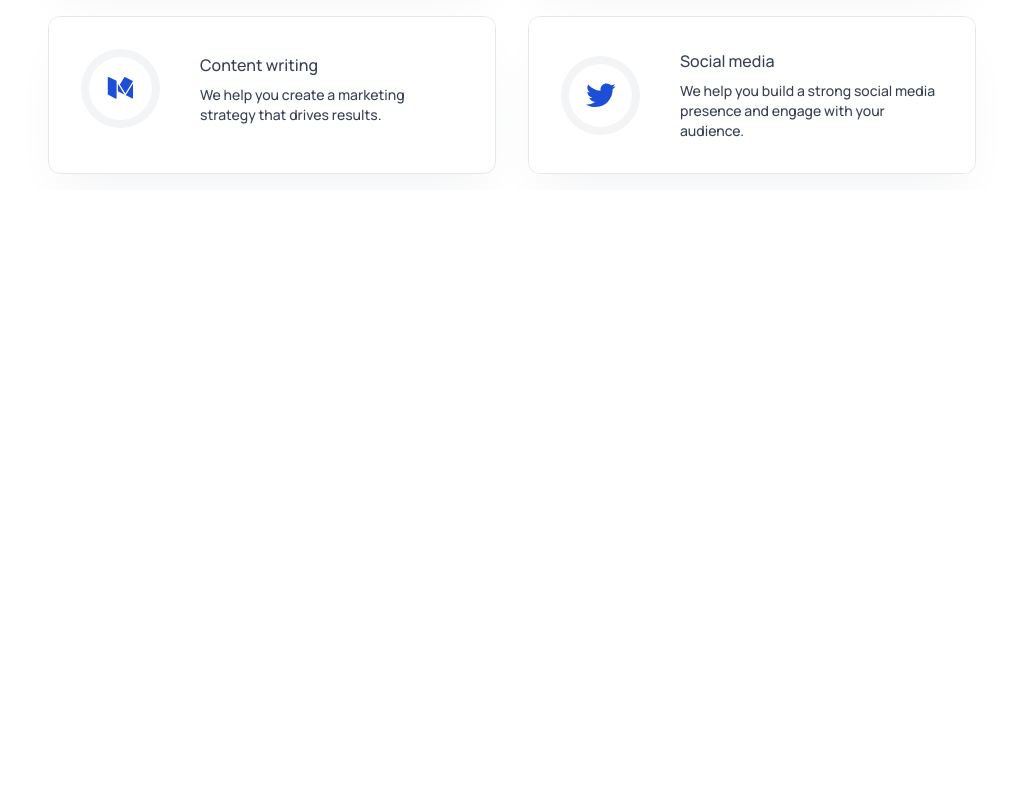
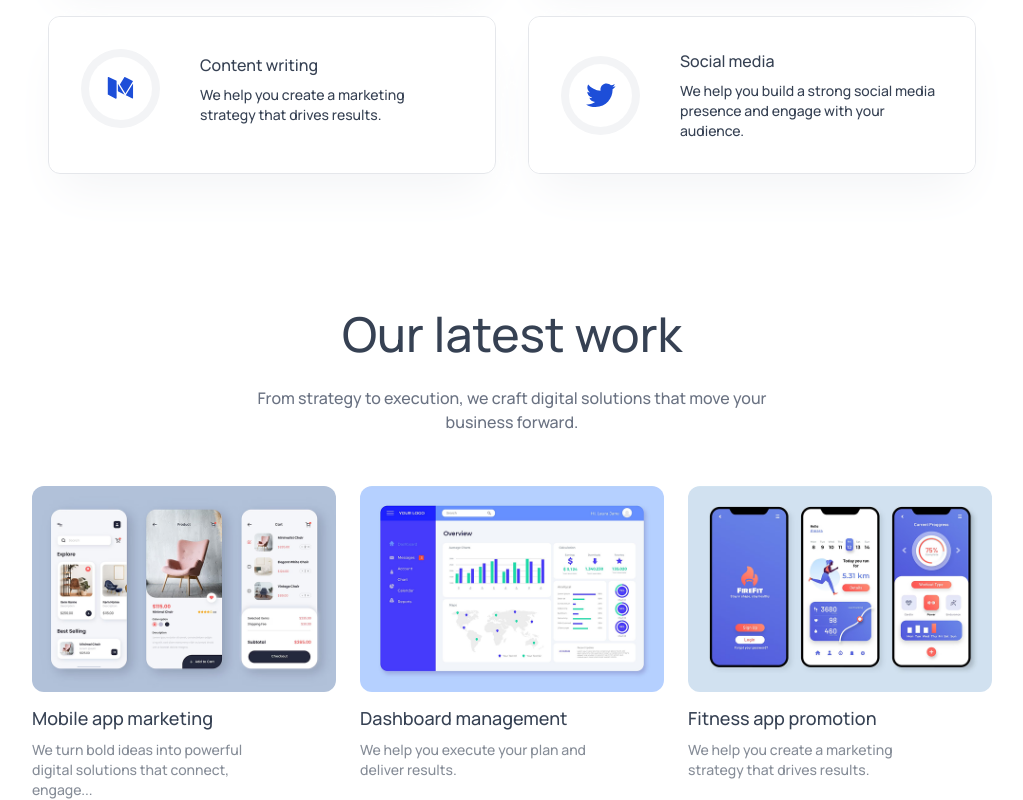
Before and after one commit to imesh1224/Agency-AI, a React (Vite) app: page / in a window 1280 px wide. Shown: the part 1720-2520 px from the top of the page, without its empty margins (128-1151 px from the left). Before the commit the page ends 1910 px from the top, so only its background shows below. Built offline with nearby package versions, Linux system fonts and the light colour scheme.

Commit message:
create our work section

```diff
--- a/src/App.jsx
+++ b/src/App.jsx
@@ -3,6 +3,7 @@
 import Hero from "./components/Hero";
 import TrustedBy from "./components/TrustedBy";
 import Services from "./components/Services";
+import OurWork from "./components/OurWork";
 
 const App = () => {
   const [theme, setTheme] = useState(localStorage.getItem("theme") || "light");
@@ -13,6 +14,7 @@
       <Hero />
       <TrustedBy />
       <Services />
+      <OurWork />
     </div>
   );
 };
--- /dev/null
+++ b/src/components/OurWork.jsx
@@ -0,0 +1,52 @@
+import React from "react";
+import Title from "./Title";
+import assets from "../assets/assets";
+
+const OurWork = () => {
+  const workData = [
+    {
+      title: "Mobile app marketing",
+      description:
+        "We turn bold ideas into powerful digital solutions that connect, engage...",
+      image: assets.work_mobile_app,
+    },
+    {
+      title: "Dashboard management",
+      description: "We help you execute your plan and deliver results.",
+      image: assets.work_dashboard_management,
+    },
+    {
+      title: "Fitness app promotion",
+      description:
+        "We help you create a marketing strategy that drives results.",
+      image: assets.work_fitness_app,
+    },
+  ];
+
+  return (
+    <div
+      id="our-work"
+      className="flex flex-col items-center gap-7 px-4 sm:px-12 lg:px-24 xl:px-40 pt-30 text-gray-700"
+    >
+      <Title
+        title="Our latest work"
+        desc="From strategy to execution, we craft digital solutions that move your business forward."
+      />
+
+      <div className="grid sm:grid-cols-2 lg:grid-cols-3 gap-6 w-full max-w-5xl">
+        {workData.map((work, index) => (
+          <div
+            key={index}
+            className="hover:scale-102 duration-500 transition-all cursor-pointer"
+          >
+            <img src={work.image} className="w-full rounded-xl" alt="" />
+            <h3 className="mt-3 mb-2 text-lg font-semibold">{work.title}</h3>
+            <p className="text-sm opacity-60 w-5/6">{work.description}</p>
+          </div>
+        ))}
+      </div>
+    </div>
+  );
+};
+
+export default OurWork;
```
